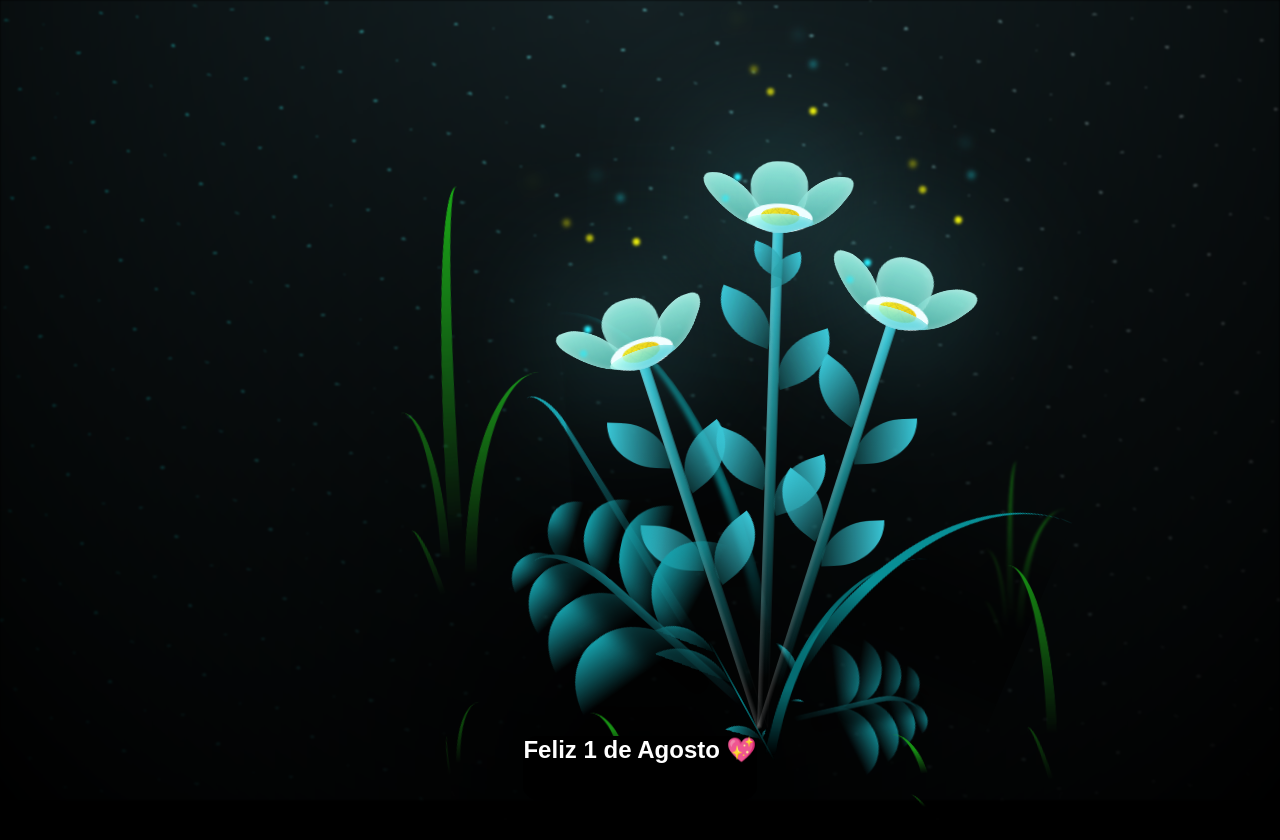
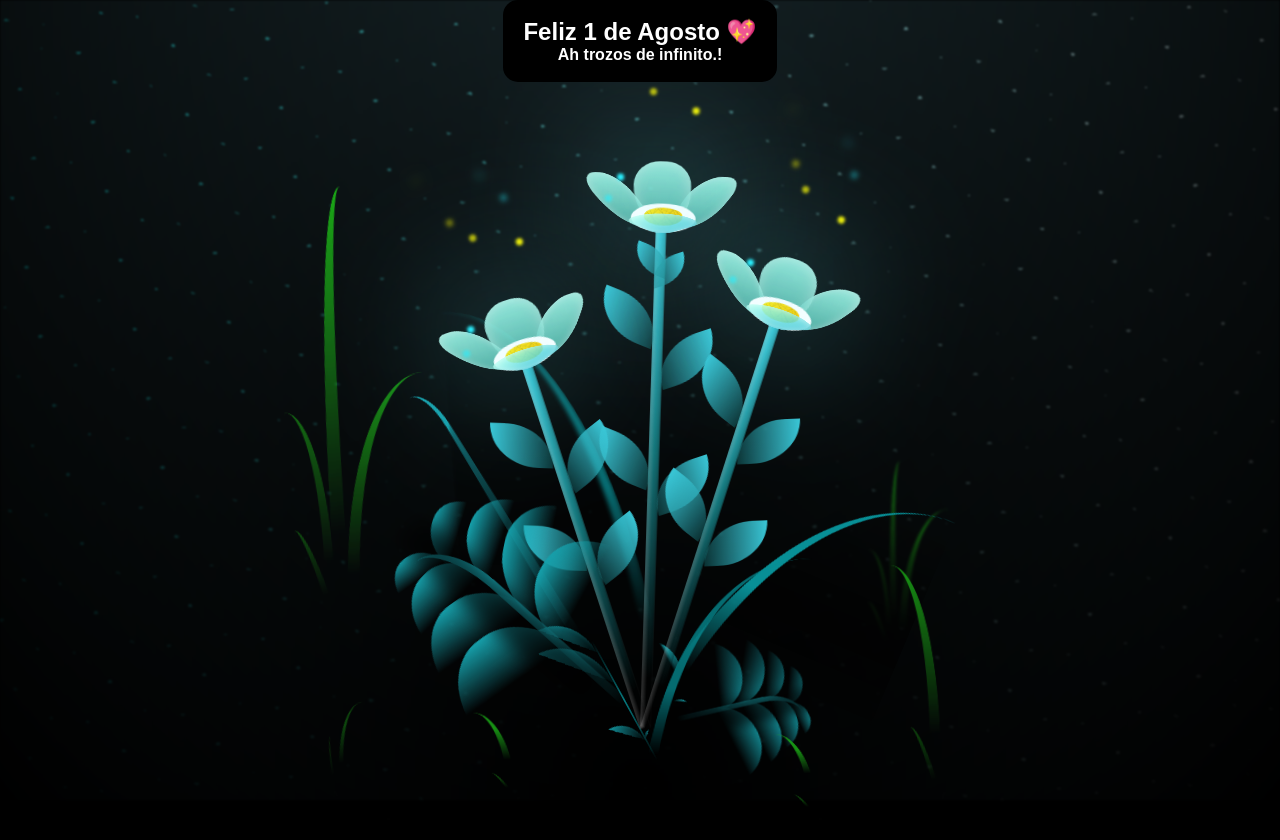
Before and after one commit to nahunems/August, a plain HTML site: page index.html in a window 1280 px wide. Drawn offline with Linux system fonts and the light colour scheme.

Commit message:
Update index.html
The dedication message has been improved

```diff
--- a/index.html
+++ b/index.html
@@ -6,8 +6,9 @@
   <link rel="stylesheet" href="./style.css">
 </head>
 <body>
-  <div style="z-index: 1; color:white; font-family: 'Arial', sans-serif; background-color: black; border-radius: 15px;"><center>
-    <h2>Feliz 1 de Agosto 💖</h2><br><br>
+  <div style="z-index: 1; position: absolute; justify-content: center; align-items: center; top: 0; color:white; font-family: 'Arial', sans-serif; background-color: black; border-radius: 15px;"><center>
+    <br><h2>&nbsp;&nbsp;&nbsp;Feliz 1 de Agosto 💖&nbsp;&nbsp;&nbsp;</h2>
+    <p><b>Ah trozos de infinito.!</b></p><br>
   </center></div>
 <body class="not-loaded">
   <div class="night"></div>
```
